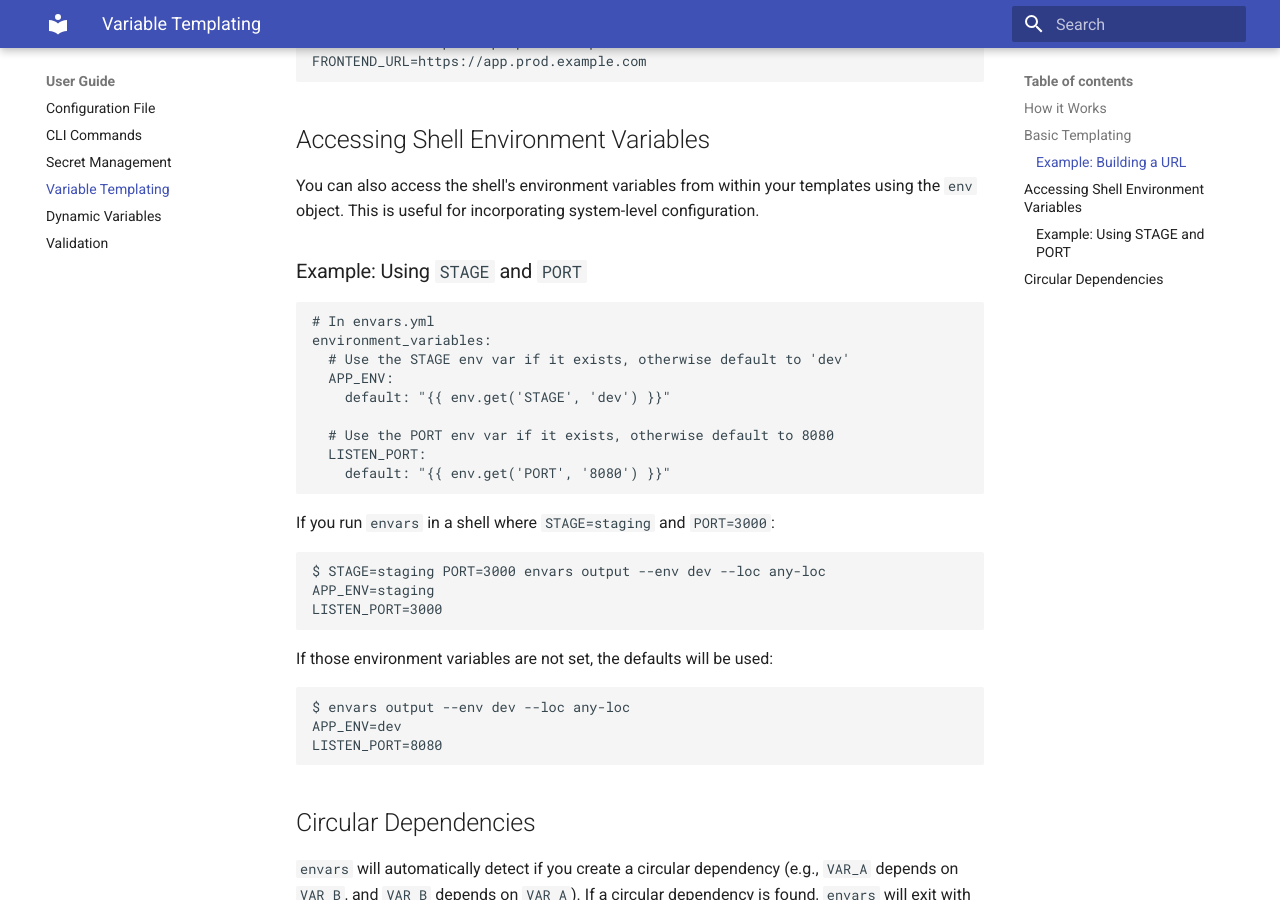
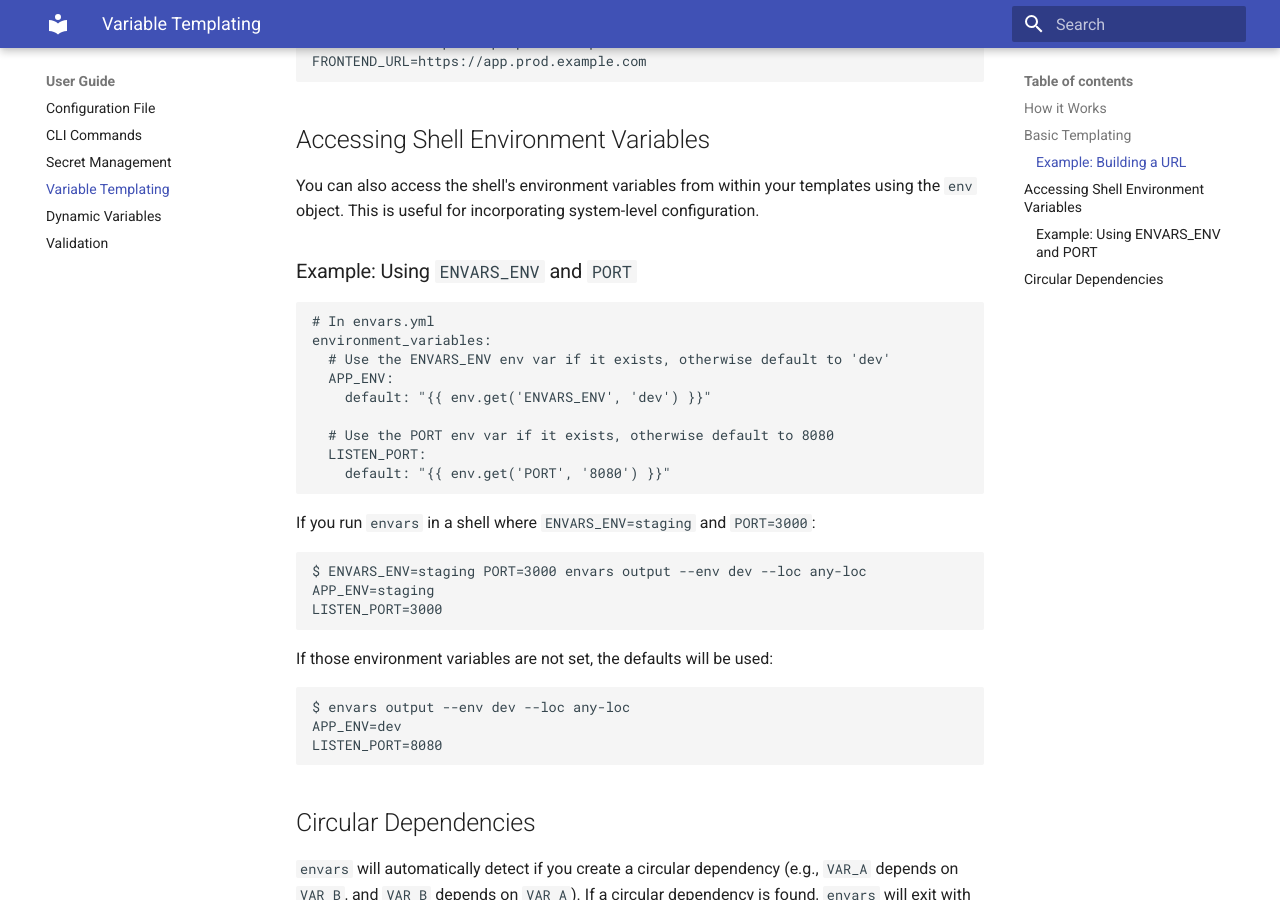
Before and after one commit to timeoutdigital/envars2, an MkDocs documentation site: the page built from docs/user-guide/04-variable-templating.md, in a window 1280 px wide and 900 px high, scrolled down 1293 px. Built offline with MkDocs 1.6.1 and Material for MkDocs 9.7.7, drawn with Linux system fonts in a browser that asks for light colours.

Commit message:
change STAGE to ENVARS_ENV

````diff
--- a/docs/getting-started.md
+++ b/docs/getting-started.md
@@ -72,7 +72,7 @@ The value will be encrypted and stored in the `envars.yml` file with a `!secret`
 `envars` supports Jinja2 templating. This is great for creating dynamic values. Let's add a `DATABASE_URL` that changes based on the environment.
 
 ```bash
-envars add DATABASE_URL="postgres://user:pass@db-{{ env.get('STAGE') }}.example.com/mydb"
+envars add DATABASE_URL="postgres://user:pass@db-{{ env.get('ENVARS_ENV') }}.example.com/mydb"
 ```
 
 ## 4. View Your Configuration
--- a/docs/user-guide/04-variable-templating.md
+++ b/docs/user-guide/04-variable-templating.md
@@ -53,24 +53,24 @@ FRONTEND_URL=https://app.prod.example.com
 
 You can also access the shell's environment variables from within your templates using the `env` object. This is useful for incorporating system-level configuration.
 
-### Example: Using `STAGE` and `PORT`
+### Example: Using `ENVARS_ENV` and `PORT`
 
 ```yaml
 # In envars.yml
 environment_variables:
-  # Use the STAGE env var if it exists, otherwise default to 'dev'
+  # Use the ENVARS_ENV env var if it exists, otherwise default to 'dev'
   APP_ENV:
-    default: "{{ env.get('STAGE', 'dev') }}"
+    default: "{{ env.get('ENVARS_ENV', 'dev') }}"
 
   # Use the PORT env var if it exists, otherwise default to 8080
   LISTEN_PORT:
     default: "{{ env.get('PORT', '8080') }}"
 ```
 
-If you run `envars` in a shell where `STAGE=staging` and `PORT=3000`:
+If you run `envars` in a shell where `ENVARS_ENV=staging` and `PORT=3000`:
 
 ```bash
-$ STAGE=staging PORT=3000 envars output --env dev --loc any-loc
+$ ENVARS_ENV=staging PORT=3000 envars output --env dev --loc any-loc
 APP_ENV=staging
 LISTEN_PORT=3000
 ```
````
Also changed, not shown: docs/index.md (+1 -1 lines), docs/project/RUNNING_WITH_DOCKER.md (+4 -4 lines), mkdocs.yml (line endings or trailing spaces), 3 other files.
